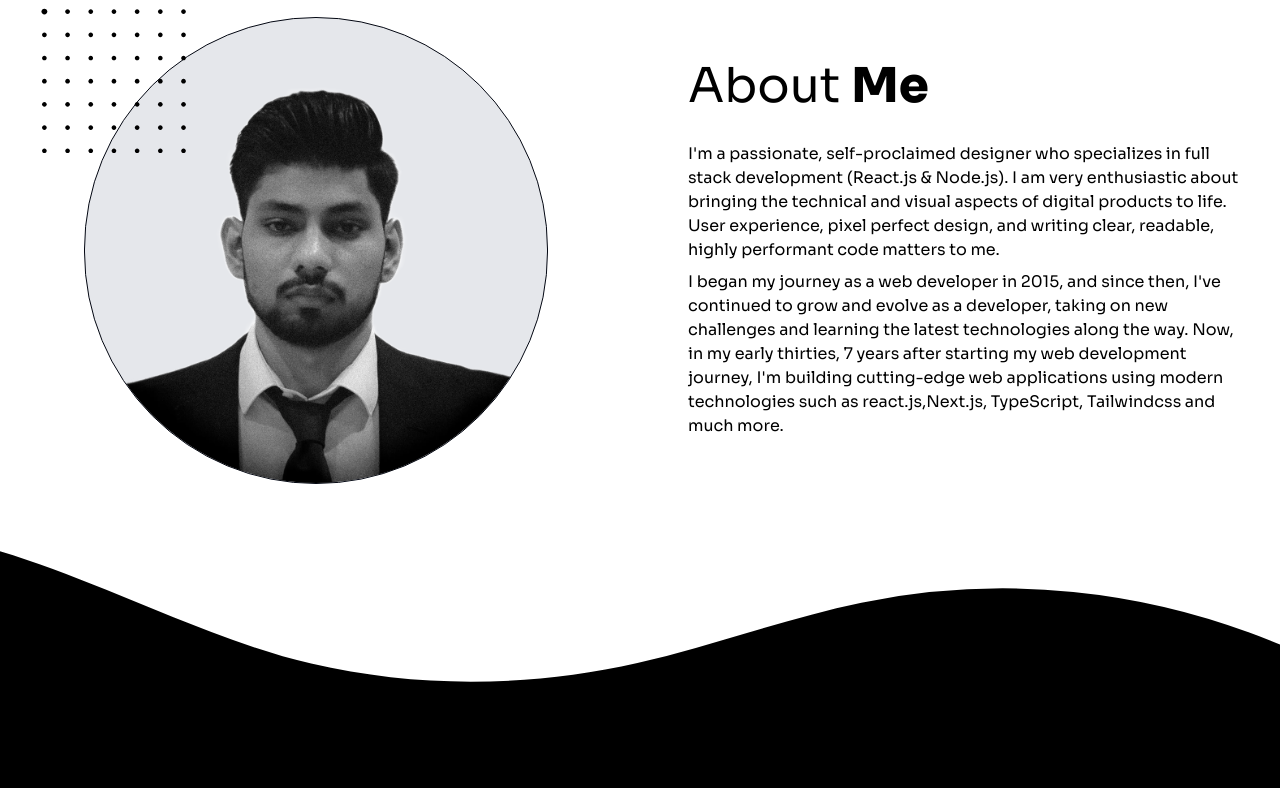
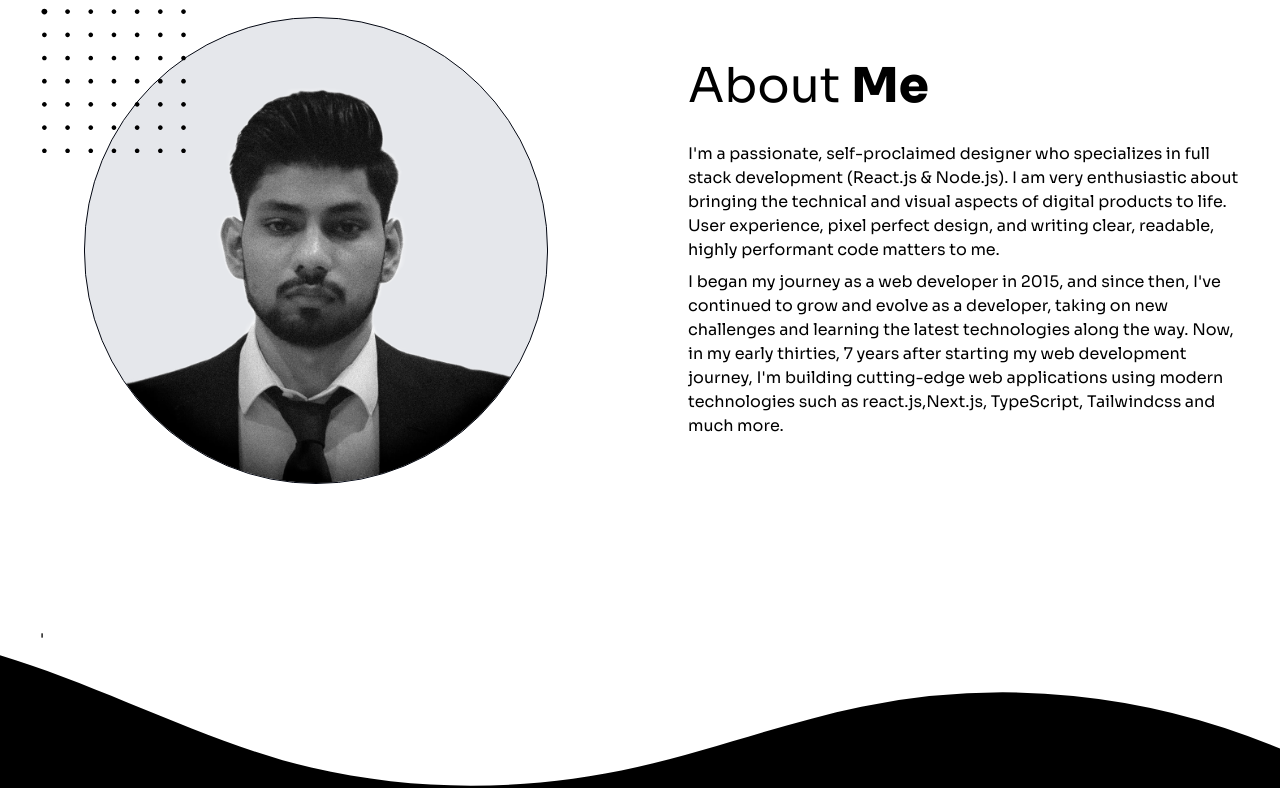
Before and after one commit to ehtishamsh/portfolio, a Next.js app: page / in a window 1280 px wide. Shown: the part 2925-3713 px from the top of the page. Before the commit the page ends 3609 px from the top, so only its background shows below. Built offline with nearby package versions, Linux system fonts and the light colour scheme.

Commit message:
Added apos

```diff
--- a/app/_components/AboutMe.tsx
+++ b/app/_components/AboutMe.tsx
@@ -70,7 +70,7 @@ function AboutMe() {
           ></path>
         </svg>
       </div>
-      <div className="mb-20"></div>
+      <div className="mb-20">&apos;</div>
     </div>
   );
 }
```
